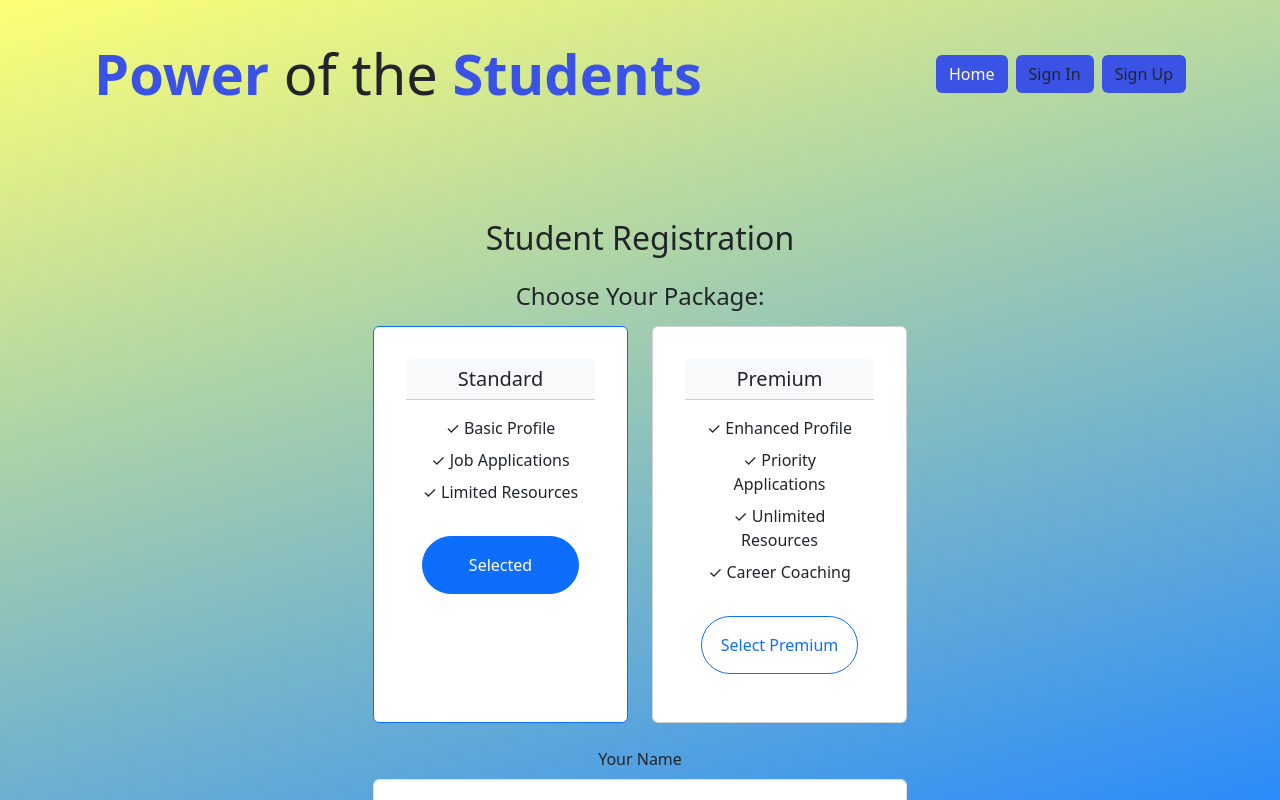
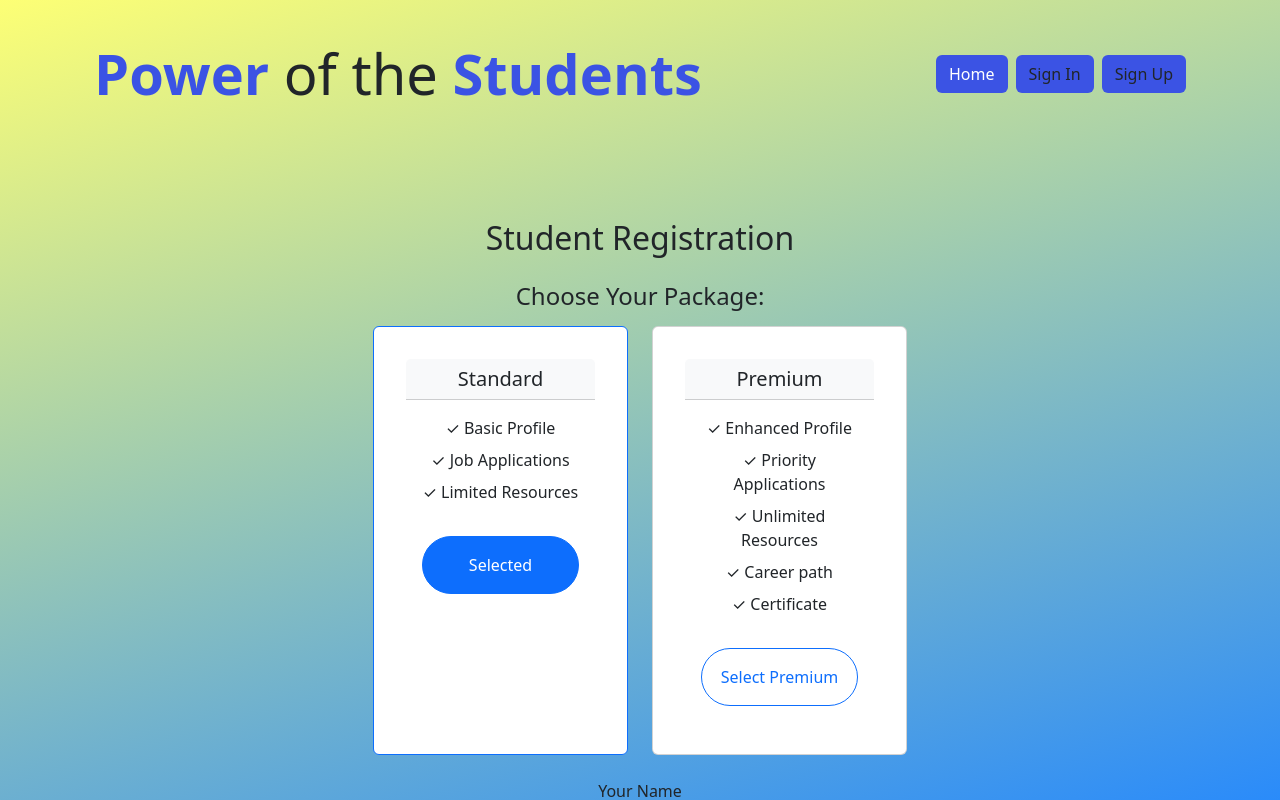
Before and after one commit to victorcreed/student_power_frontend, a React (Vite) app: page /signup in a window 1280 px wide. Both pictures are taken after a click on the button "Student". Shown: the top 800 px of the page. Built offline with nearby package versions, Linux system fonts and the light colour scheme; no server answers.

Commit message:
text added for the student

```diff
--- a/src/components/auth/StudentSignup.jsx
+++ b/src/components/auth/StudentSignup.jsx
@@ -123,7 +123,8 @@ const StudentSignup = ({ onSubmit }) => {
                     <li className="mb-2">✓ Enhanced Profile</li>
                     <li className="mb-2">✓ Priority Applications</li>
                     <li className="mb-2">✓ Unlimited Resources</li>
-                    <li className="mb-2">✓ Career Coaching</li>
+                    <li className="mb-2">✓ Career path</li>
+                    <li className="mb-2">✓ Certificate</li>
                   </ul>
                   <Button
                     type="button"
```
